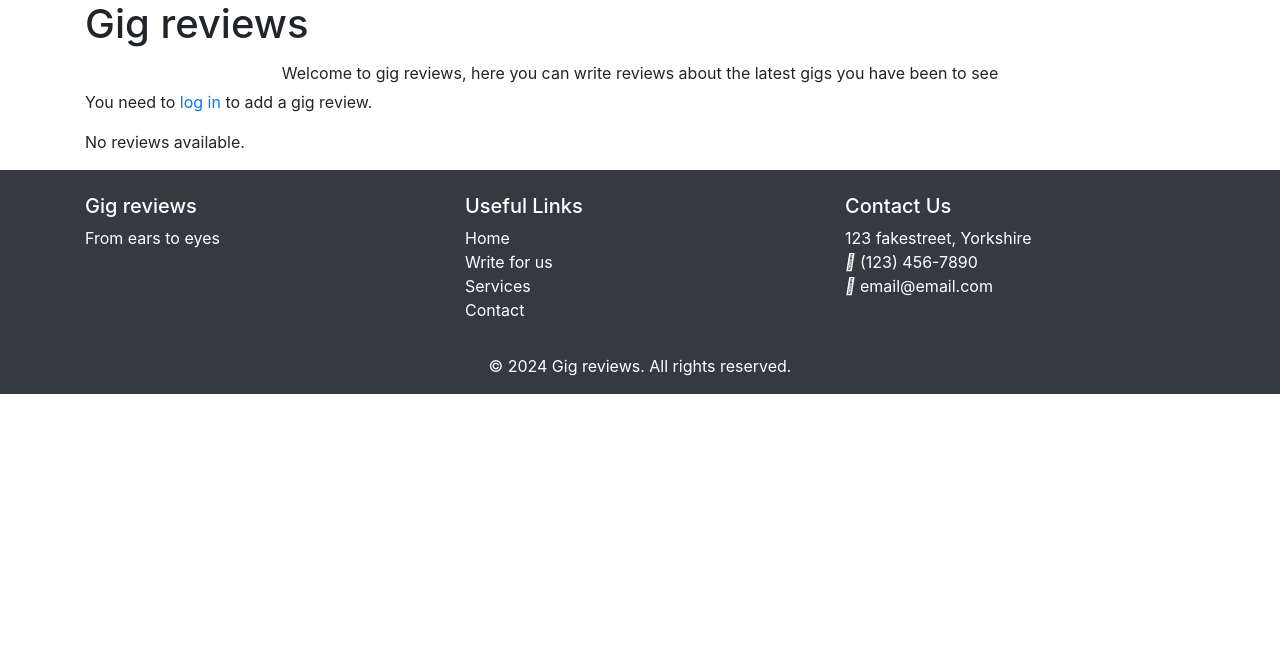
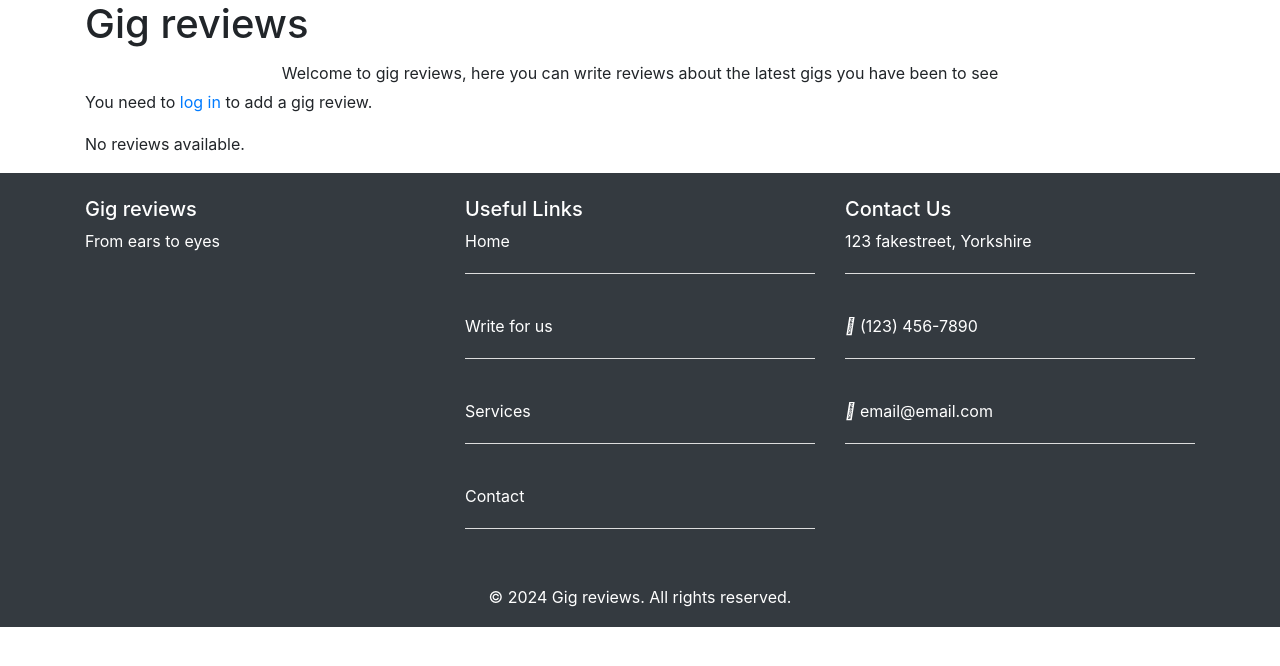
Before and after one commit to RWinterburn/Project-3, a Flask app: page / in a window 1280 px wide. Shown: the part 56-722 px from the top of the page. Run offline with Flask 3, Linux system fonts and the light colour scheme; some libraries are stand-ins or nearby versions.

Commit message:
added more styling

```diff
--- a/static/styles.css
+++ b/static/styles.css
@@ -17,3 +17,22 @@
 
 .intro-section{padding: 5px;
 text-align: center;}
+
+ul {
+    list-style-type: none;
+    padding: 0;
+}
+li {
+    margin-bottom: 40px;
+    padding-bottom: 20px;
+    border-bottom: 1px solid #ddd;
+}
+h3 {
+    color: #2c3e50;
+}
+p {
+    line-height: 1.6;
+}
+small {
+    color: #7f8c8d;
+}
```
